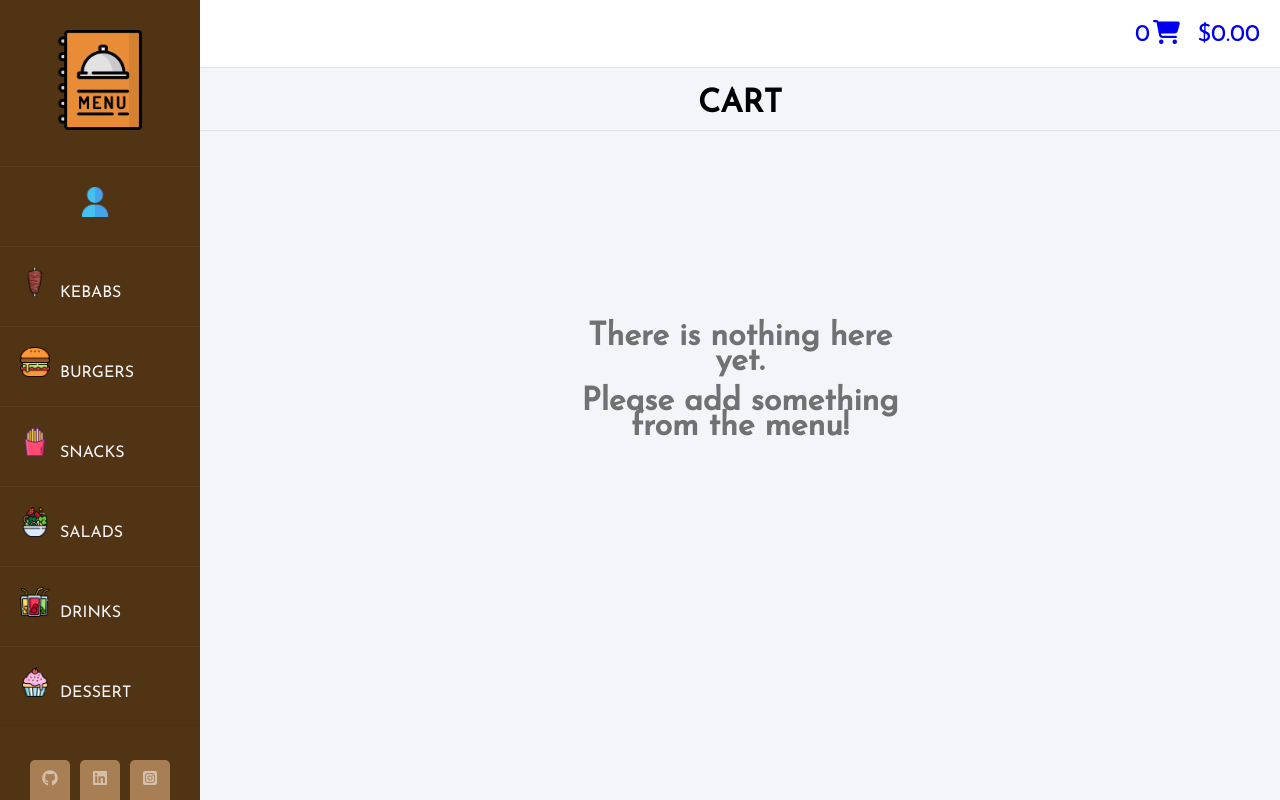
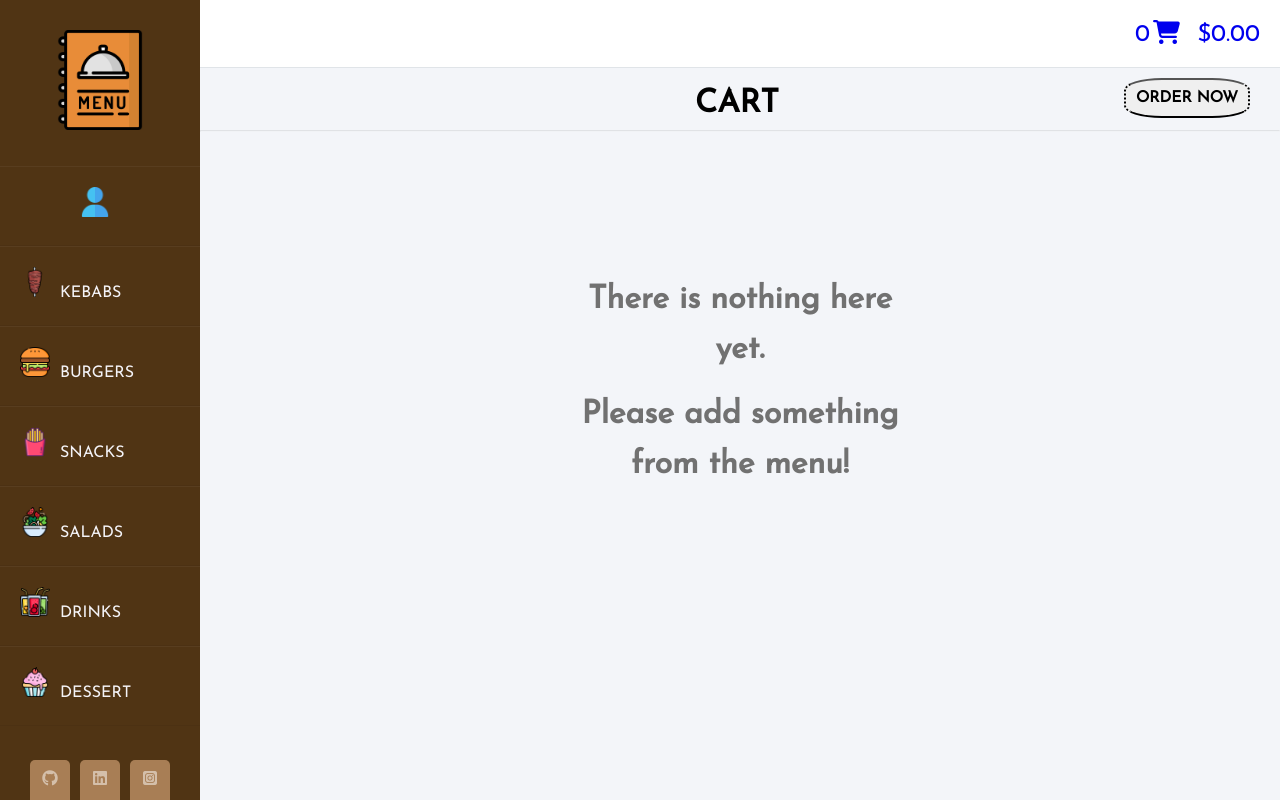
Before and after one commit to AxoyTO/final, a Flask app: page /cart/ in a window 1280 px wide. Run offline with Flask 3, Linux system fonts and the light colour scheme; parts of the project's set-up code (start-up, migrations or seed data) failed here and were passed over; some libraries are stand-ins or nearby versions.

Commit message:
order fix

```diff
--- a/menu/main/routes.py
+++ b/menu/main/routes.py
@@ -2,7 +2,7 @@ from flask import render_template, Blueprint, redirect, url_for, request, flash
 from menu import db
 from sqlalchemy import func, text, desc
 from menu.forms import CartForm
-from menu.models import Menu, Order
+from menu.models import Menu, Cart, Orders, User
 
 main = Blueprint('main', __name__)
 
@@ -10,22 +10,23 @@ main = Blueprint('main', __name__)
 @main.route('/home', methods=['GET', 'POST'])
 def home():
     total_price = get_total_price()
-    cart = Order.query.filter_by(order_status="InProgress").all()
+    cart = Cart.query.all()
     cart_form = add_to_cart()
-    return redirect(
-                    url_for('main.menu',
-                            meals='kebabs',
-                            form=cart_form,
-                            total_cart=len(cart),
-                            total_price=total_price))
+    return redirect(url_for('main.menu',
+                            meals='kebabs'))
 
 @main.route('/cart/', methods=['GET', 'POST'])
 def cart():
+    order_id = 0
+    title = 'CART'
+    if 'order_id' in request.args:
+        order_id = request.args['order_id']
+        title = "ORDER"
     cart_form = add_to_cart()
     total_price = get_total_price()
 
     query = text('select                                            \
-                    count("order".meal_id) as meal_count,           \
+                    count(cart.meal_id) as meal_count,              \
                     meal_id,                                        \
                     menu.meal,                                      \
                     menu.protein,                                   \
@@ -34,28 +35,36 @@ def cart():
                     menu.calory,                                    \
                     sum(menu.price) as total_price                  \
                 from                                                \
-                    "order" as "order"                              \
-                    join menu as menu on menu.id = "order".meal_id  \
+                    cart as cart                                    \
+                    join menu as menu on menu.id = cart.meal_id     \
                 group by                                            \
                     meal_id;')
 
-    total_cart = db.session.execute(text('select count(id) from "order"'))
+    total_cart = db.session.execute(text('select count(id) from cart'))
     for r in total_cart:
         total_cart = r[0]
     query_result = db.session.execute(query)
     query_result = [r for r in query_result]
 
     return render_template('cart.html',
-                           title='CART',
+                           title=title,
                            cart=query_result,
                            form=cart_form,
                            total_cart=total_cart,
-                           total_price=total_price)
+                           total_price=total_price,
+                           order_id=order_id
+                           )
+
+@main.route('/order/', methods=['POST'])
+def order():
+    order_id = create_order()
+    return redirect(url_for('main.cart', order_id=order_id))
 
 @main.route('/<meals>/', methods=['GET', 'POST'])
 def menu(meals=None):
     total_price = get_total_price()
-    cart = Order.query.filter_by(order_status="InProgress").all()
+
+    cart = Cart.query.all()
 
     cart_form = add_to_cart()
 
@@ -72,23 +81,42 @@ def menu(meals=None):
                            total_price=total_price)
 
 
+def create_order():
+    user_id = get_current_user_id()
+    order_id = get_next_order_id()
+    data = db.session.execute(text(f'select meal_id from cart where user_id = {user_id}')).all()
+    for i in data:
+        order = Orders(order_id=order_id, created_by=user_id, order_status="InProgress", meal_id=i[0])
+        db.session.add(order)
+    Cart.query.filter_by(user_id=user_id).delete()
+    db.session.commit()
+    return order_id
+
 def add_to_cart():
     cart_form = CartForm()
     if cart_form.is_submitted():
         meal_id = cart_form.meal_id.data
-        print(meal_id)
         if cart_form.delete.data:
-            meal = Order.query.filter_by(meal_id=meal_id).order_by(desc(Order.created_at)).first()
+            meal = Cart.query.filter_by(meal_id=meal_id).first()
             if not meal is None:
                 db.session.delete(meal)
         if cart_form.add.data:
+            user_id = get_current_user_id()
             print(meal_id)
-            meal = Order(order_status="InProgress", meal_id=meal_id, created_by="dummy")
+            meal = Cart(meal_id=meal_id, user_id=user_id)
             db.session.add(meal)
         db.session.commit()
     return cart_form
 
 
 def get_total_price():
-    total_price = db.session.execute(text('select sum(price) from "order" join menu on menu.id = "order".meal_id')).first()[0]
+    total_price = db.session.execute(text('select sum(price) from cart join menu on menu.id = cart.meal_id')).first()[0]
     return total_price
+
+
+def get_next_order_id():
+    order_id = db.session.execute(text('SELECT CASE WHEN max(order_id) is NULL THEN 1 ELSE max(order_id)+1 END AS id FROM orders')).first()[0]
+    return order_id
+
+def get_current_user_id():
+    return 1
--- a/menu/static/css/styles.css
+++ b/menu/static/css/styles.css
@@ -104,9 +104,38 @@ body {
     font-size: x-large;
 }
 
+.wrapper .main_content .catalog_header {
+    text-align: center;
+}
+
+.wrapper .main_content .catalog_header #cart-h1 {
+    margin-left: 160px;
+}
+
+.wrapper .main_content .catalog_header form {
+    float: right;
+    padding: 10px;
+    margin-right: 20px;
+}
+
+.order_btn {
+    padding: 10px;
+    border-top-left-radius: 30%;
+    border-top-right-radius: 30%;
+    border-bottom-left-radius: 30%;
+    border-bottom-right-radius: 30%;
+    border-left-style: dotted;
+    border-right-style: dotted;
+}
+
 .wrapper .main_content .catalog_header h1 {
     margin-top: 20px;
     text-align: center;
+    display: inline-block;
+}
+
+.order_btn {
+    text-align: right !important;
 }
 
 .wrapper .main_content .catalog_header hr {
@@ -124,11 +153,12 @@ body {
     grid-auto-rows: 500px;
 }
 
-.wrapper .main_content .catalog .empty_cart {
-
+.wrapper .main_content .catalog .empty_cart,
+.order_success {
     margin: auto;
     text-align: center;
     grid-column-start: 2;
+    line-height: 50px;
 }
 
 .wrapper .main_content .catalog .menu_item {
--- a/menu/templates/cart.html
+++ b/menu/templates/cart.html
@@ -1,11 +1,25 @@
 {% from "utils.html" import render_field %}
 {% extends "layout.html" %}
 {% block header %}
-    <h1> {{ title }} </h1>
+<h1 id="cart-h1"> {{ title }} </h1>
+<form method="POST" action="/order">
+    {{ form.csrf_token }}
+    <button class="order_btn" id="order" name="order" type="submit" value="Order">
+        <h3>ORDER NOW</h3>
+    </button>
+</form>
 {% endblock header %}
 {% block content %}
+{% if order_id %}
+    <h2 class="order_success">Thank you for your order!</br>
+        Your order number is <span style="color: rgba(255, 0, 0, 0.767);">#{{ order_id }}</span>.</br>
+        Please wait until we get your order ready!
+    </h2>
+{% else %}
 {% if not cart %}
-    <h1 class="empty_cart"> There is nothing here yet. </br> <p style="margin-top:15px">Please add something from the menu!</p> </h1>
+    <h1 class="empty_cart"> There is nothing here yet. </br>
+        <p style="margin-top:15px">Please add something from the menu!</p>
+    </h1>
 {% endif %}
 {% for meal in cart %}
 <div class="menu_item">
@@ -30,4 +44,5 @@
     </form>
 </div>
 {% endfor %}
+{% endif %}
 {% endblock content %}
```
Also changed, not shown: instance/db.sqlite3. Lines whose indentation alone changed are shown as unchanged.
